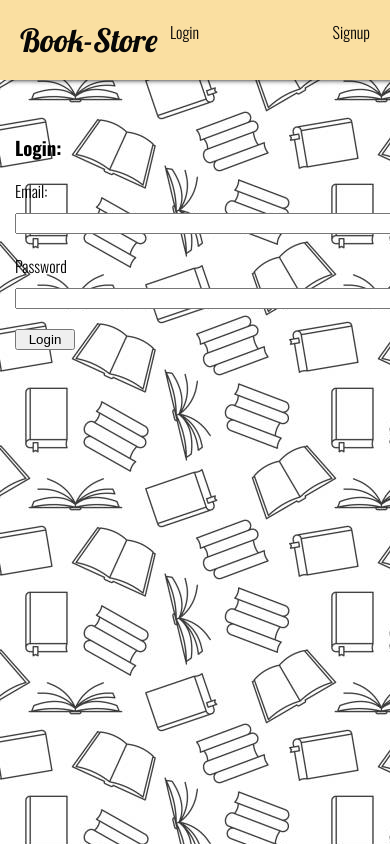
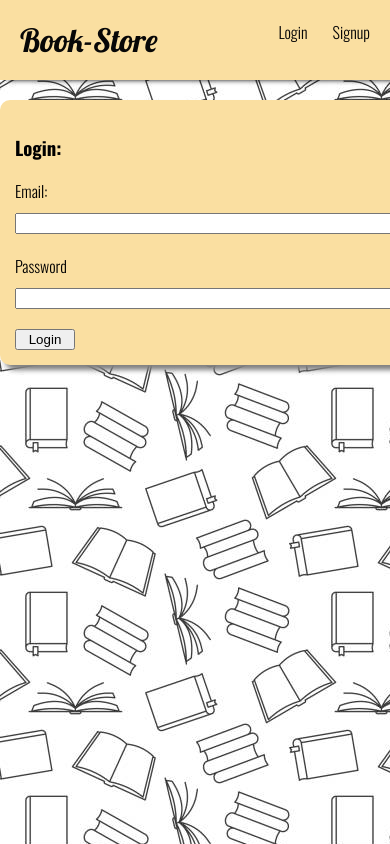
Before and after one commit to Jeman-Kumar-97-06/MY_Projects, a React (Create React App) app: page /login in a window 390 px wide. Shown: the top 844 px of the page. Built offline with nearby package versions, Linux system fonts and the light colour scheme.

Commit message:
Made Changes

```diff
--- a/src/index.css
+++ b/src/index.css
@@ -2,6 +2,7 @@
 body {
   background-image: url("../public/istockphoto-1421303925-612x612.jpg");
   background-attachment: fixed;
+  background-repeat: repeat;
   margin: 0;
   font-family: "Oswald", sans-serif;
   font-optical-sizing: auto;
@@ -39,7 +40,7 @@ code {
 
 .remain_nav {
   margin-right:40px;
-  width : 200px;
+  width : auto;
   display: flex;
   flex-direction: row;
   justify-content: space-between;
@@ -47,6 +48,10 @@ code {
 
 .remain_nav button{
   height: fit-content;
+}
+
+.remain_nav a, .remain_nav button {
+  margin-left: 25px;
 }
 
 /* Category Selection */
@@ -201,6 +206,10 @@ code {
   margin-top:100px;
   margin-left:auto;
   margin-right:auto;
+  background-color: #FADFA1;
+  border-radius: 10px;
+  padding:10px;
+  box-shadow: 5px 5px 5px gray;
 }
 
 .cart_page{
@@ -231,7 +240,7 @@ th{
 }
 
 tr{
-  background-color: #F2E5BF;
+  background-color: #FADFA1;
 }
 
 .update_cart_btn{
@@ -268,6 +277,10 @@ tr{
   display: flex;
   flex-direction: column;
   padding:15px;
+  border-radius: 10px;
+  padding:10px;
+  box-shadow: 5px 5px 5px gray;
+  background-color: #FADFA1;
 }
 
 .signup_div input{
@@ -299,6 +312,8 @@ tr{
   display: flex;
   flex-direction: column;
   margin-bottom: 50px;
+  background-color: #FADFA1;
+  padding:20px;
 }
 
 .payment label, .payment button{
@@ -309,3 +324,10 @@ tr{
   width : 160px;
   padding: 5px;
 }
+
+@media only screen and (max-width: 600px) {
+  body {
+    background-attachment: fixed;
+    background-repeat: repeat-y;
+  }
+}
```
